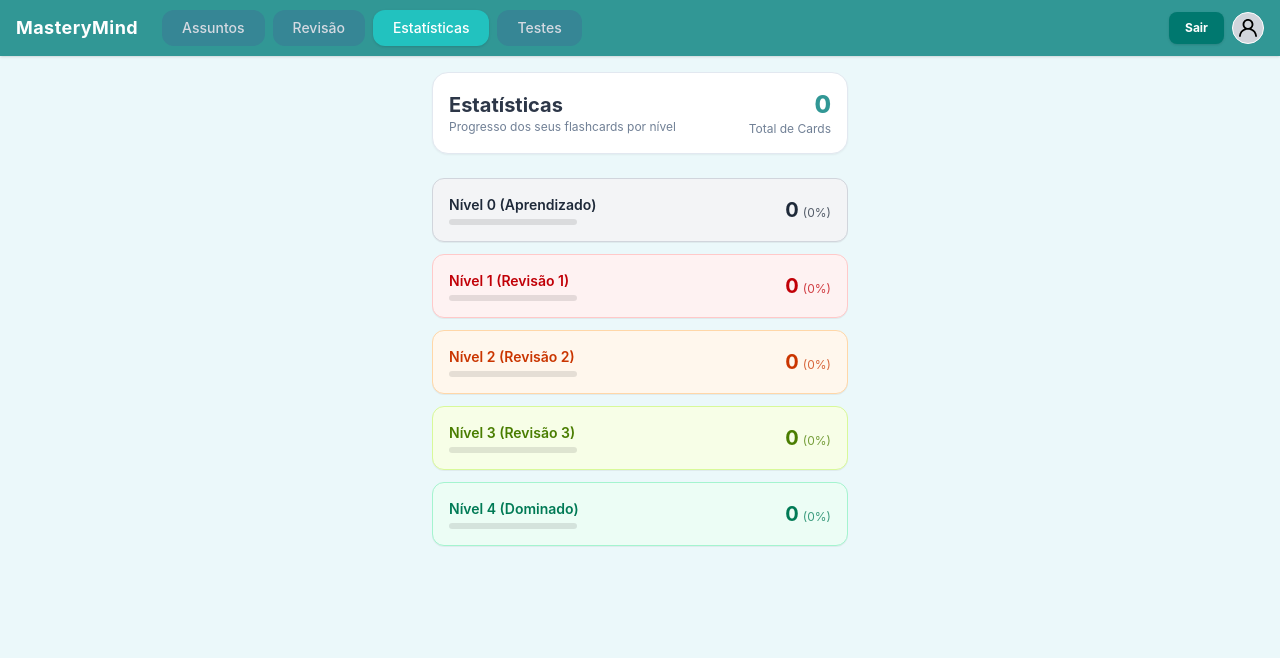
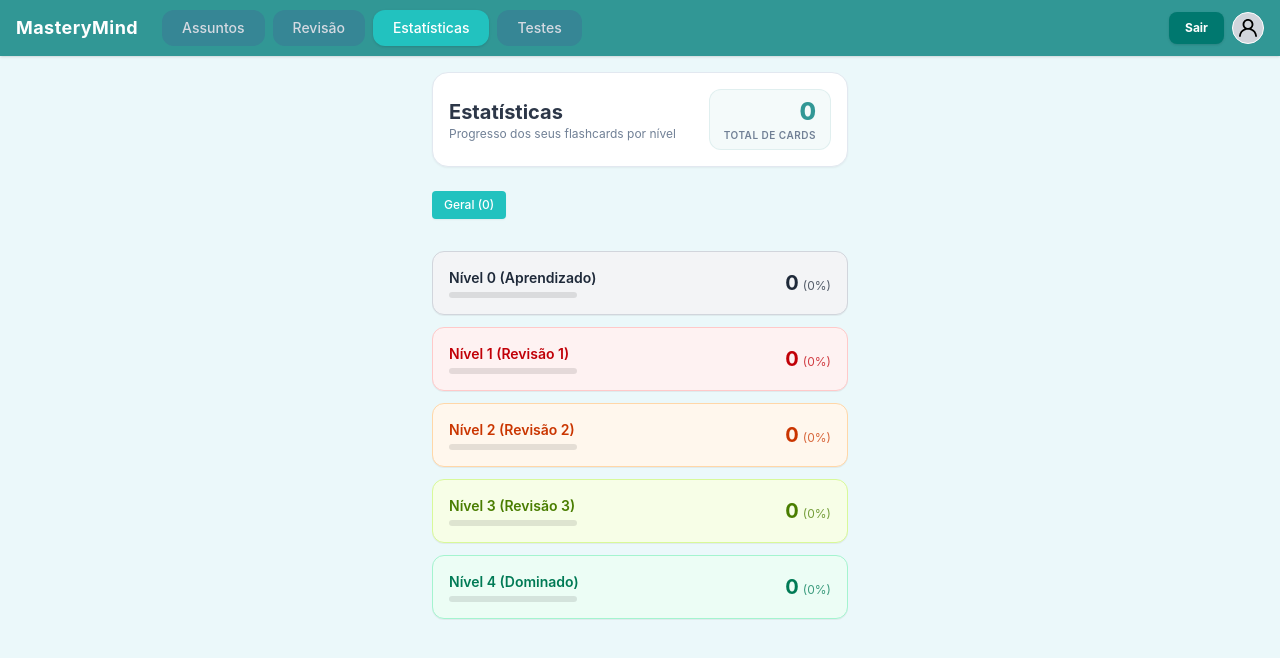
Before and after one commit to AntonioCruz001/MasteryMind-fullstack, a React (Vite) app in the folder frontend/: page /home/statistics in a window 1280 px wide. Shown: the top 658 px of the page. Built offline with nearby package versions, Linux system fonts and the light colour scheme; no server answers; sample sign-in values are in the browser's storage.

Commit message:
feat: Adicionado Abas de assuntos na página de Estatísticas.

```diff
--- a/frontend/src/pages/Flashcards/index.jsx
+++ b/frontend/src/pages/Flashcards/index.jsx
@@ -25,6 +25,7 @@ export default function Flashcards() {
     // Ao passar o subjectId, retorna os Fc do assunto em questão
     const { flashcards: flashcardsArray, setFlashcards: setFlashcardsArray, loading } = useFlashcards(subjectId);
     const { subject: subjectAtual, loading: loadingSubjects } = useSubjects(subjectId);
+
     // console.log({subjectAtual:subjectAtual});
 
     // state para resetar o card para o level 0 a partir do level 4
--- a/frontend/src/pages/Statistics/index.jsx
+++ b/frontend/src/pages/Statistics/index.jsx
@@ -1,5 +1,6 @@
-import { useMemo } from 'react';
+import { useMemo, useState } from 'react';
 import { useFlashcards } from '../../hooks/useFlashcards';
+import { useSubjects } from '../../hooks/useSubjects';
 
 const LEVEL_CONFIG = [
   { level: 0, label: 'Nível 0 (Aprendizado)', color: 'bg-gray-100 text-gray-800 border-gray-300' },
@@ -10,14 +11,26 @@ const LEVEL_CONFIG = [
 ];
 
 export default function Statistics() {
-  const { flashcards, setFlashcards, loading } = useFlashcards()
+  const { flashcards, setFlashcards, loading: loadingFlashcards } = useFlashcards();
+  const { subjects, loading: loadingSubjects } = useSubjects();
+
+  const [activeTab, setActiveTab] = useState('GERAL');
+
+  const loading = loadingFlashcards || loadingSubjects;
+
+  const filteredFlashcards = useMemo(() => {
+    if (!Array.isArray(flashcards)) return [];
+    if (activeTab === 'GERAL') return flashcards;
+
+    return flashcards.filter(card => String(card.subject_id) === String(activeTab));
+  }, [flashcards, activeTab]);
 
   // Mapeia e conta quantos cards existem em cada nível
   const statsByLevel = useMemo(() => {
     const counts = { 0: 0, 1: 0, 2: 0, 3: 0, 4: 0 };
 
-    if (Array.isArray(flashcards)) {
-      flashcards.forEach((card) => {
+    filteredFlashcards.forEach((card) => {
+      // ?? checa se é nulo ou undefined
       const lvl = card.level ?? 0;
       if (counts[lvl] !== undefined) {
         counts[lvl] += 1;
@@ -25,22 +38,29 @@ export default function Statistics() {
         counts[4] += 1;
       }
     });
-    }
 
     return counts;
-  }, [flashcards]);
+  }, [filteredFlashcards]);
 
+  const totalFilteredCards = filteredFlashcards?.length || 0;
   const totalCards = flashcards?.length || 0;
 
+  const baseTabStyle = "px-3 py-1.5 rounded-sm text-xs font-medium transition-all cursor-pointer select-none shrink-0";
+  const inactiveStyle = "bg-brandNavBg text-brandText hover:bg-brandNavActiveBg";
+  const activeStyle = "bg-brandNavActiveBg text-white font-bold shadow-xs";
+
   return (
-    <div >
-      {loading ? <div className="flex flex-col items-center justify-center py-12 gap-3">
+    <div>
+      {loading ? (
+        <div className="flex flex-col items-center justify-center py-12 gap-3">
           <div className="w-8 h-8 border-3 border-brandPrimary border-t-transparent rounded-full animate-spin" />
           <span className="text-stone-500 text-sm font-medium">Carregando Estatísticas...</span>
-      </div> :
+        </div>
+      ) : (
         <div className="flex flex-col gap-6">
-          {/* Título e Resumo Geral */}
-          <div className="flex justify-between items-center bg-brandCard p-4 rounded-2xl border border-brandBorder shadow-xs">
+
+          {/* Título da Página */}
+          {/* <div className="flex justify-between items-center bg-brandCard p-4 rounded-2xl border border-brandBorder shadow-xs">
             <div>
               <h2 className="text-xl font-bold text-brandText">Estatísticas</h2>
               <p className="text-xs text-brandTextMuted">Progresso dos seus flashcards por nível</p>
@@ -49,13 +69,53 @@ export default function Statistics() {
               <span className="text-2xl font-extrabold text-brandPrimary">{totalCards}</span>
               <p className="text-xs text-brandTextMuted">Total de Cards</p>
             </div>
+          </div> */}
+          <div className="flex justify-between items-center bg-brandCard p-4 rounded-2xl border border-brandBorder shadow-xs">
+            <div>
+              <h2 className="text-xl font-bold text-brandText">Estatísticas</h2>
+              <p className="text-xs text-brandTextMuted">Progresso dos seus flashcards por nível</p>
+            </div>
+
+            {/* Bloco da direita com fundo sutil para dar peso visual e equilíbrio */}
+            <div className="text-right bg-brandPrimary/5 px-3.5 py-1.5 rounded-xl border border-brandPrimary/10">
+              <span className="text-2xl font-extrabold text-brandPrimary">{totalCards}</span>
+              <p className="text-[10px] uppercase tracking-wider font-semibold text-brandTextMuted">Total de Cards</p>
+            </div>
+          </div>
+
+          {/* Navegação de Abas por Assunto */}
+          <div className="flex flex-row gap-1.5 overflow-x-auto pb-2 w-full">
+            {/* Aba Geral */}
+            <button
+              onClick={() => setActiveTab('GERAL')}
+              className={`${baseTabStyle} ${activeTab === 'GERAL' ? activeStyle : inactiveStyle}`}
+            >
+              Geral ({flashcards.length})
+            </button>
+
+            {/* Abas dinâmicas para cada Assunto */}
+            {subjects.map((sub) => {
+              const isActive = activeTab === sub.id;
+              // Conta quantos cards pertencem a este assunto específico
+              const countCards = flashcards.filter(c => c.subject_id === sub.id).length;
+
+              return (
+                <button
+                  key={sub.id}
+                  onClick={() => setActiveTab(sub.id)}
+                  className={`${baseTabStyle} ${isActive ? activeStyle : inactiveStyle}`}
+                >
+                  {sub.name} ({countCards})
+                </button>
+              );
+            })}
           </div>
 
           {/* Grid de Cards por Nível */}
           <div className="flex flex-col gap-3">
             {LEVEL_CONFIG.map(({ level, label, color }) => {
               const count = statsByLevel[level] || 0;
-              const percentage = totalCards > 0 ? Math.round((count / totalCards) * 100) : 0;
+              const percentage = totalFilteredCards > 0 ? Math.round((count / totalFilteredCards) * 100) : 0;
 
               return (
                 <div
@@ -82,7 +142,7 @@ export default function Statistics() {
           </div>
 
         </div>
-      }
-    </div >
+      )}
+    </div>
   );
 }
--- a/frontend/src/pages/Tests/index.jsx
+++ b/frontend/src/pages/Tests/index.jsx
@@ -160,7 +160,7 @@ export default function TestGroups() {
                             className='bg-brandCard p-5 rounded-xl border border-brandBorder shadow-sm flex justify-center items-center cursor-pointer hover:border-brandPrimary hover:shadow-md transition-all group'
                         >
                             <div className='content w-full flex flex-row justify-between items-center gap-2'>
-                                <span className='font-semibold text-brandText group-hover:text-brandPrimary transition-colors'>
+                                <span className='inline-block max-w-[195px] truncate font-semibold text-brandText group-hover:text-brandPrimary transition-colors'>
                                     {grupo.name}
                                 </span>
                                 <div className='flex flex-row items-center gap-3'>
```
Lines whose indentation alone changed are shown as unchanged.
